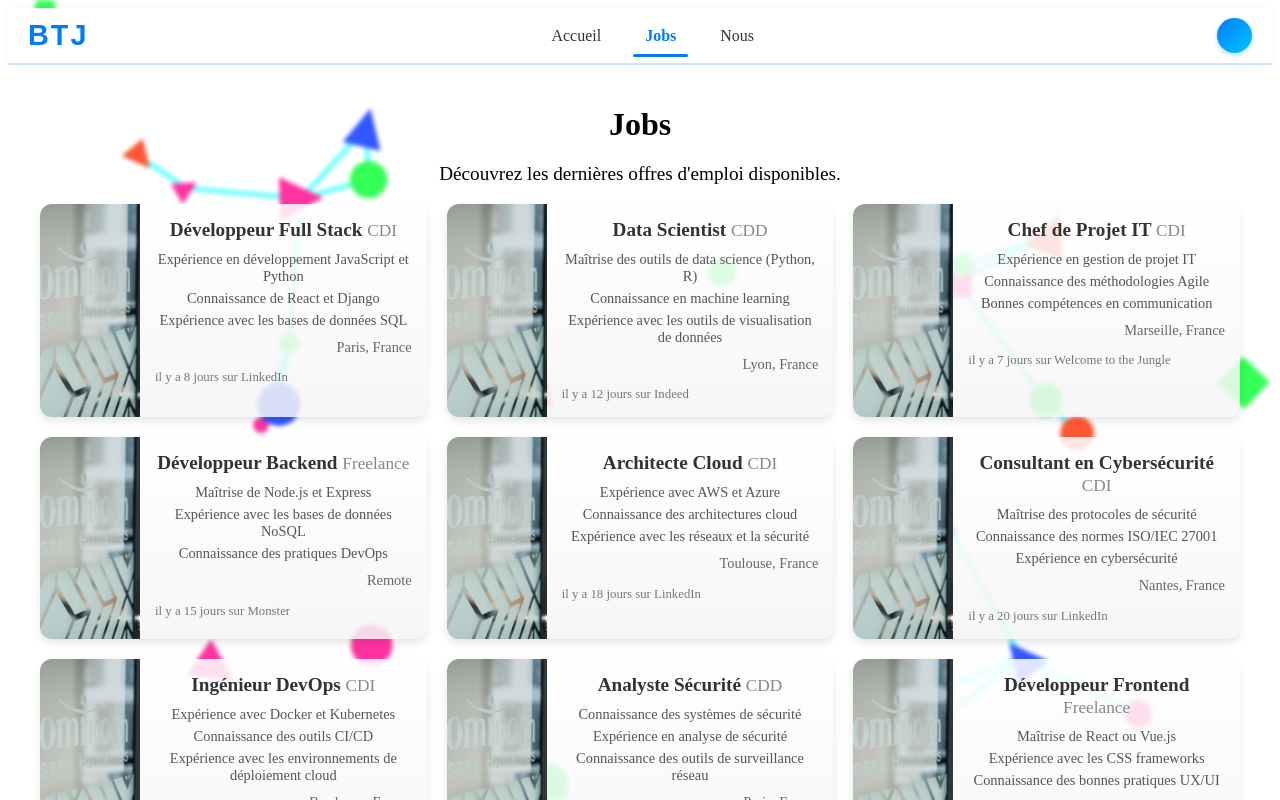
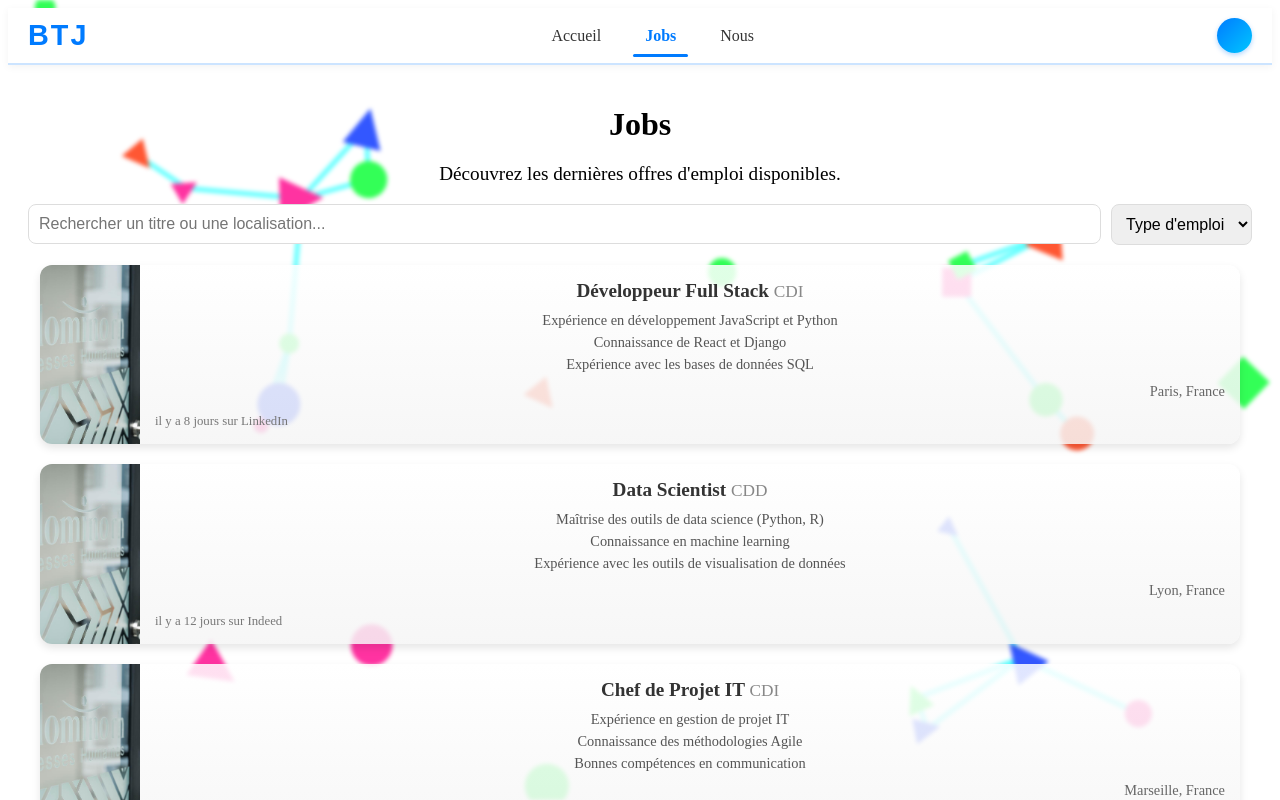
Before and after one commit to shyamsubrun/Bouge-Ton-Job, an Angular app: page /jobs in a window 1280 px wide. Shown: the top 800 px of the page. Built offline with nearby package versions, Linux system fonts and the light colour scheme.

Commit message:
barre de recherche dans job

```diff
--- a/src/app/component/job-list/job-list.component.html
+++ b/src/app/component/job-list/job-list.component.html
@@ -1,5 +1,22 @@
+<div class="search-filters">
+    <input
+        type="text"
+        placeholder="Rechercher un titre ou une localisation..."
+        [(ngModel)]="searchQuery"
+        (input)="applyFilters()"
+        class="search-input"
+    />
+
+    <select [(ngModel)]="employmentType" (change)="applyFilters()" class="filter-select">
+        <option value="">Type d'emploi</option>
+        <option value="CDI">CDI</option>
+        <option value="Freelance">Freelance</option>
+        <option value="CDD">CDD</option>
+    </select>
+</div>
+
 <div class="job-list-container">
-    <div *ngFor="let job of jobListings" class="job-card" (click)="goToJobDetail(job.id)">
+    <div *ngFor="let job of filteredJobListings" class="job-card" (click)="goToJobDetail(job.id)">
         <div class="job-photo">
             <img [src]="job.photo" alt="Photo de l'offre d'emploi">
         </div>
--- a/src/app/component/job-list/job-list.component.scss
+++ b/src/app/component/job-list/job-list.component.scss
@@ -83,3 +83,43 @@
         }
     }
 }
+
+
+//============searh
+.search-filters {
+    display: flex;
+    gap: 10px;
+    margin-bottom: 20px;
+    align-items: center;
+
+    .search-input {
+        flex: 1;
+        padding: 10px;
+        border-radius: 8px;
+        border: 1px solid #ddd;
+        font-size: 1em;
+    }
+
+    .filter-select {
+        padding: 10px;
+        border-radius: 8px;
+        border: 1px solid #ddd;
+        font-size: 1em;
+    }
+
+    .remote-filter {
+        display: flex;
+        align-items: center;
+        font-size: 0.9em;
+
+        input[type="checkbox"] {
+            margin-right: 5px;
+        }
+    }
+}
+
+.job-list-container {
+    display: flex;
+    flex-wrap: wrap;
+    gap: 20px;
+}
--- a/src/app/component/job-list/job-list.component.ts
+++ b/src/app/component/job-list/job-list.component.ts
@@ -1,29 +1,37 @@
-import { Component } from '@angular/core';
+import { Component, OnInit } from '@angular/core';
 import { MockDataService } from '../../services/mock-data.service';
 import { CommonModule } from '@angular/common';
 import { HttpClientModule } from '@angular/common/http';
 import { Router } from '@angular/router';
+import { FormsModule } from '@angular/forms';
 
 @Component({
   selector: 'app-job-list',
   standalone: true,
-  imports: [CommonModule, HttpClientModule],
+  imports: [CommonModule, HttpClientModule, FormsModule],
   templateUrl: './job-list.component.html',
-  styleUrls: ['./job-list.component.scss']
+  styleUrls: ['./job-list.component.scss'],
+  providers: [MockDataService]
 })
-export class JobListComponent {
+export class JobListComponent implements OnInit {
 
   jobListings: any[] = [];
+  filteredJobListings: any[] = [];
+
+  searchQuery: string = '';
+  employmentType: string = '';
+  remoteOnly: boolean = false;
 
   constructor(private mockDataService: MockDataService, private router: Router) {}
 
   ngOnInit(): void {
-    this.loadData();
+    this.loadJobs(); // Charger tous les jobs dès l'initialisation
   }
 
-  loadData() {
+  loadJobs(): void {
     this.mockDataService.getJobListings().subscribe(data => {
       this.jobListings = data;
+      this.filteredJobListings = [...this.jobListings]; // Initialiser filteredJobListings avec tous les jobs
     });
   }
 
@@ -37,4 +45,16 @@ export class JobListComponent {
   goToJobDetail(id: number): void {
     this.router.navigate(['/jobs', id]);
   }
+
+  applyFilters(): void {
+    const query = this.searchQuery.toLowerCase();
+
+    this.filteredJobListings = this.jobListings.filter(job => {
+      const matchesQuery = job.title.toLowerCase().includes(query) || job.location.toLowerCase().includes(query);
+      const matchesType = this.employmentType ? job.employment_type === this.employmentType : true;
+      const matchesRemote = this.remoteOnly ? job.remote : true;
+
+      return matchesQuery && matchesType && matchesRemote;
+    });
+  }
 }
```
